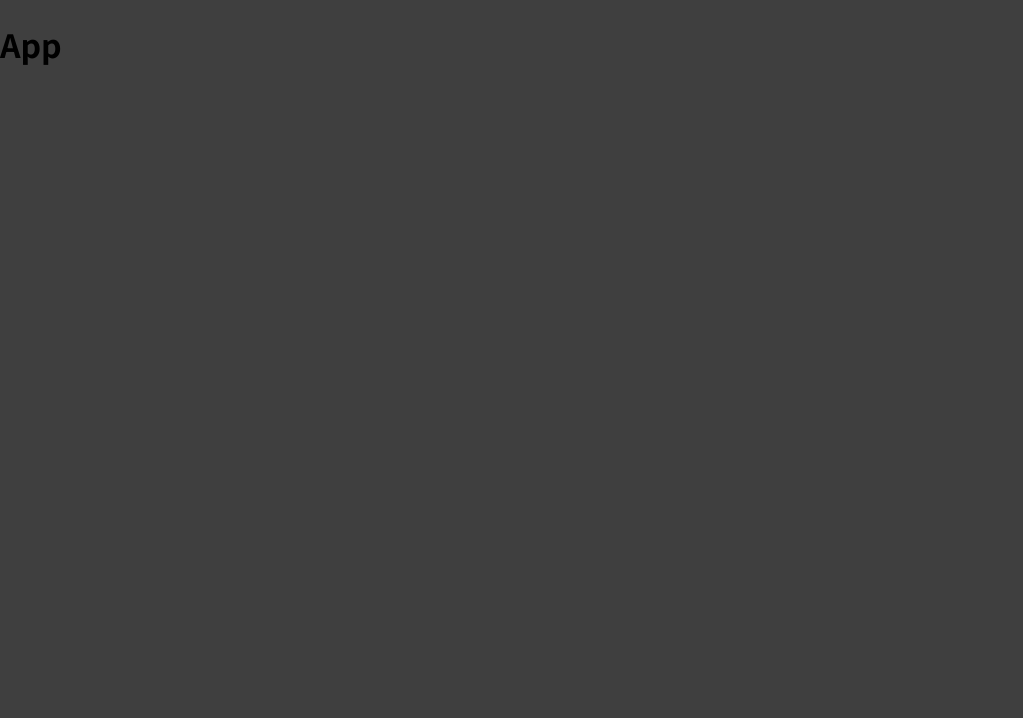
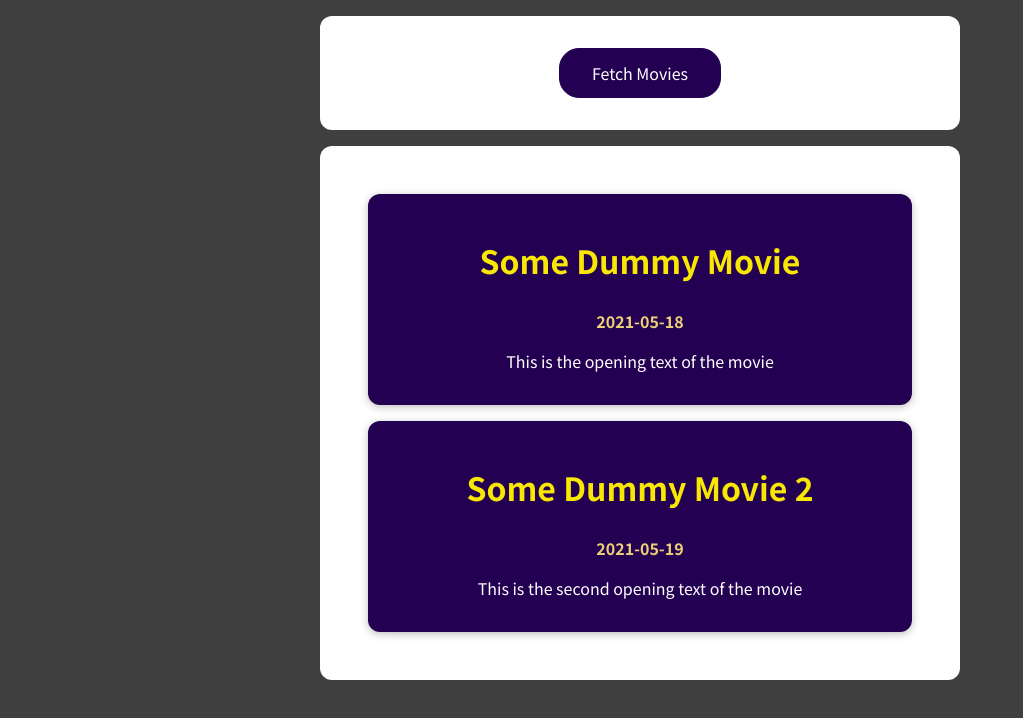
Before and after one commit to RZFalcore/udemy-react-course, a React (Create React App) app: page / in a window 1280 px wide. Shown: the top 718 px of the page, without its empty margins (0-1023 px from the left). Built offline with nearby package versions, Linux system fonts and the light colour scheme.

Commit message:
more preps

```diff
--- /dev/null
+++ b/src/Pages/HttpRequestApp.module.css
@@ -0,0 +1,29 @@
+.section {
+    margin: 1rem auto;
+    width: 90%;
+    max-width: 40rem;
+    text-align: center;
+    background-color: white;
+    padding: 2rem;
+    border-radius: 12px;
+}
+
+.button {
+    font: inherit;
+    cursor: pointer;
+    background: #230052;
+    border: 1px solid #230052;
+    color: white;
+    padding: 0.75rem 2rem;
+    border-radius: 20px;
+}
+
+button:focus {
+    outline: none;
+}
+
+button:hover,
+button:active {
+    background-color: #460897;
+    border-color: #460897;
+}
--- a/src/Pages/HttpRequestsApp.js
+++ b/src/Pages/HttpRequestsApp.js
@@ -1,7 +1,35 @@
 import React from "react";
 
+import MoviesList from "../components/HttpRequests/MoviesList";
+import styles from "./HttpRequestApp.module.css";
+
+const dummyMovies = [
+  {
+    id: 1,
+    title: "Some Dummy Movie",
+    openingText: "This is the opening text of the movie",
+    releaseDate: "2021-05-18",
+  },
+  {
+    id: 2,
+    title: "Some Dummy Movie 2",
+    openingText: "This is the second opening text of the movie",
+    releaseDate: "2021-05-19",
+  },
+];
+
 const HttpRequestsApp = () => {
-  return <h1>App</h1>;
+  return (
+    <React.Fragment>
+      <section className={styles.section}>
+        <button className={styles.button}>Fetch Movies</button>
+      </section>
+      <section className={styles.section}>
+        <MoviesList movies={dummyMovies} />
+      </section>
+    </React.Fragment>
+  );
 };
 
+
 export default HttpRequestsApp;
--- /dev/null
+++ b/src/components/HttpRequests/Movie.js
@@ -0,0 +1,15 @@
+import React from "react";
+
+import styles from "./Movie.module.css";
+
+const Movie = (props) => {
+  return (
+    <li className={styles.movie}>
+      <h2>{props.title}</h2>
+      <h3>{props.releaseDate}</h3>
+      <p>{props.openingText}</p>
+    </li>
+  );
+};
+
+export default Movie;
--- /dev/null
+++ b/src/components/HttpRequests/Movie.module.css
@@ -0,0 +1,20 @@
+.movie {
+  margin: 1rem;
+  padding: 1rem;
+  background-color: #230052;
+  box-shadow: 0 2px 8px rgba(0, 0, 0, 0.26);
+  border-radius: 12px;
+  text-align: center;
+  color: white;
+}
+
+.movie h2 {
+  font-size: 2rem;
+  color: #f7e702;
+}
+
+.movie h3 {
+  color: #eccf77;
+  margin: 0;
+  font-size: 1rem;
+}
--- /dev/null
+++ b/src/components/HttpRequests/MoviesList.js
@@ -0,0 +1,21 @@
+import React from "react";
+
+import Movie from "./Movie";
+import styles from "./MoviesList.module.css";
+
+const MovieList = (props) => {
+  return (
+    <ul className={styles.moviesList}>
+      {props.movies.map((movie) => (
+        <Movie
+          key={movie.id}
+          title={movie.title}
+          releaseDate={movie.releaseDate}
+          openingText={movie.openingText}
+        />
+      ))}
+    </ul>
+  );
+};
+
+export default MovieList;
--- /dev/null
+++ b/src/components/HttpRequests/MoviesList.module.css
@@ -0,0 +1,5 @@
+.moviesList {
+  list-style: none;
+  margin: 0;
+  padding: 0;
+}
```
